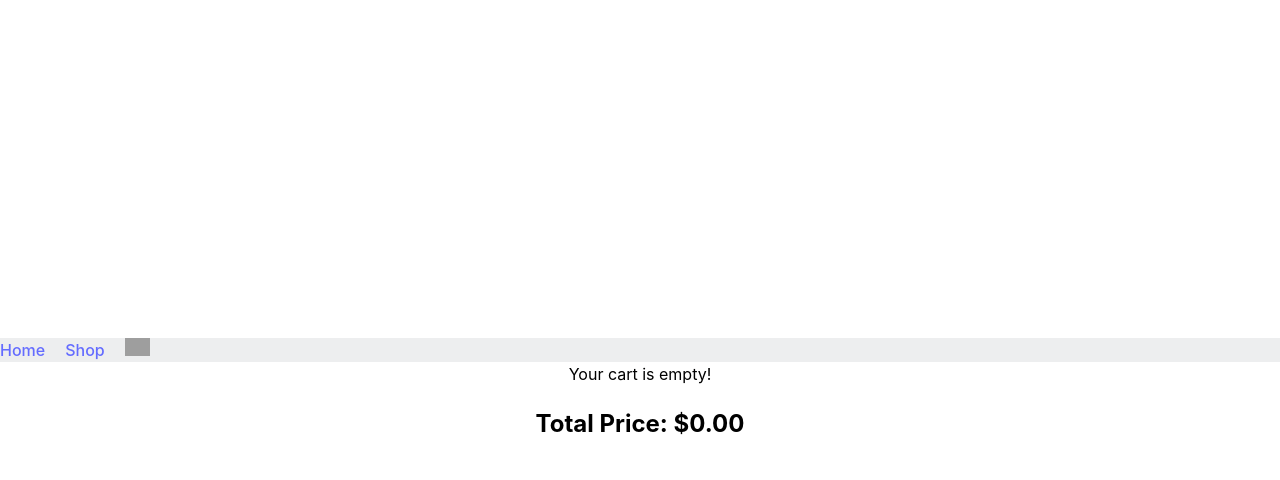
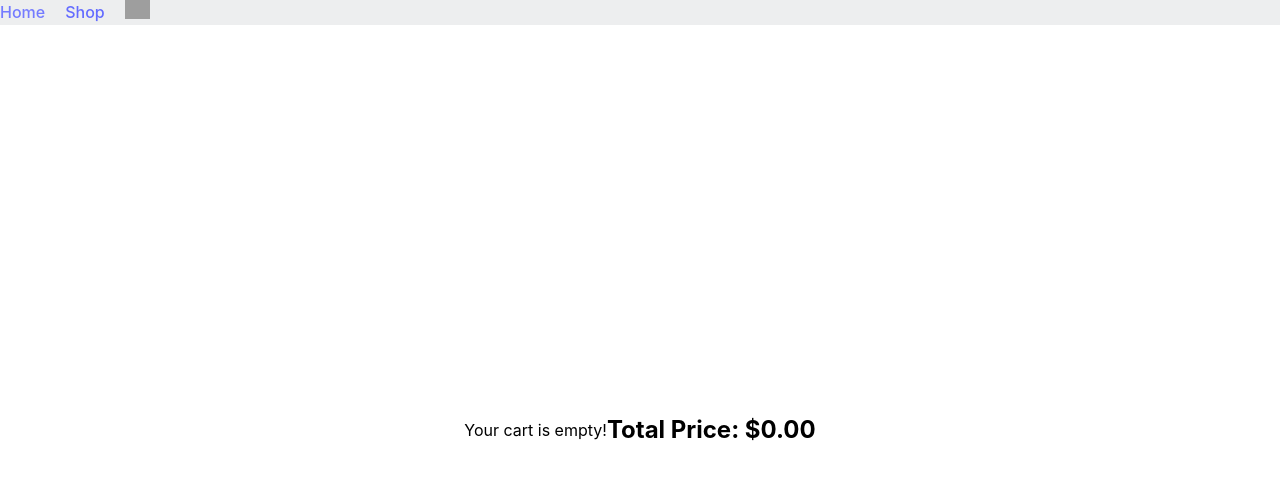
Before and after one commit to btylerw/ShoppingCart, a React (Vite) app: page /cart in a window 1280 px wide. Shown: the top 480 px of the page. Built offline with nearby package versions, Linux system fonts and the light colour scheme; grey boxes are pictures that could not be loaded.

Commit message:
Navbar now permanently sticks to top. Fixed a bug where cart amount wouldn't change

```diff
--- a/src/App.css
+++ b/src/App.css
@@ -9,6 +9,7 @@
   height: 100vh;
   margin-top: 5px;
 }
+
 .logo {
   will-change: filter;
   transition: filter 300ms;
--- a/src/CartContext.jsx
+++ b/src/CartContext.jsx
@@ -36,8 +36,14 @@ export function CartProvider({ children }) {
         return total;
     }
 
+    function changeCartAmount(amount) {
+        if (cartAmount + amount > 0) {
+            setCartAmount(cartAmount + amount);
+        }
+    }
+
     return (
-        <CartContext.Provider value={{ cartItems, cartAmount, addToCart, calculatePrice, removeFromCart }}>
+        <CartContext.Provider value={{ cartItems, cartAmount, addToCart, calculatePrice, removeFromCart, changeCartAmount }}>
             {children}
         </CartContext.Provider>
     );
--- a/src/GetProducts.jsx
+++ b/src/GetProducts.jsx
@@ -10,7 +10,7 @@ function GetProducts() {
     const [loading, setLoading] = useState(true);
 
     // Getting cart info from Cart Context
-    const { cartItems, cartAmount, addToCart, calculatePrice } = useCart();
+    const { cartItems, cartAmount, addToCart, calculatePrice, changeCartAmount } = useCart();
 
     // API request to retrieve all of our product information.
     useEffect(() => {
@@ -28,10 +28,12 @@ function GetProducts() {
     const changeQuantity = (product, change) => {
         if (change === 'increase') {
             setProducts(products.map(item => item.id === product.id ? {...item, quantity: item.quantity + 1} : item))
+            changeCartAmount(1);
         } else {
             const canDecrease = products.find(item => item.id === product.id  && product.quantity > 1);
             if (canDecrease) {
                 setProducts(products.map(item => item.id === product.id ? {...item, quantity: item.quantity -1} : item))
+                changeCartAmount(-1);
             }
 
         }
@@ -57,7 +59,9 @@ function GetProducts() {
     return (
         <>
             <Navbar />
-            <div className="productGrid">{createImages}</div>
+            <div className="shop-container">
+                <div className="productGrid">{createImages}</div>
+            </div>
         </>
     )
 }
--- a/src/ShoppingCart.jsx
+++ b/src/ShoppingCart.jsx
@@ -10,7 +10,7 @@ export const ShoppingCart = () => {
     const showCart = cartItems.map((item) => {
         return (
             <>
-            <div className="cart-container">
+            <div className="cart-items">
                 <img className="cart-image" src={item.image} alt="" />
                 <h3 style={{color: 'black'}}>{item.title}</h3>
                 <h3 style={{color: 'black'}}>{item.price}</h3>
@@ -24,8 +24,10 @@ export const ShoppingCart = () => {
     return (
         <>
             <Navbar />
-            <div style={{color: 'black'}}>{cartAmount ? showCart : "Your cart is empty!"}</div>
-            <h2 style={{color: 'black'}}>Total Price: ${calculatePrice()}</h2>
+            <div className="cart-container">
+                <div style={{color: 'black'}}>{cartAmount ? showCart : "Your cart is empty!"}</div>
+                <h2 style={{color: 'black'}}>Total Price: ${calculatePrice()}</h2>
+            </div>
         </>
     )
 }
--- a/styles/GetProducts.css
+++ b/styles/GetProducts.css
@@ -1,5 +1,10 @@
 .product {
     color: black;
+}
+
+.shop-container {
+    height: 100vh;
+    margin-top: 5px;
 }
 
 .quant-button-container {
--- a/styles/ShoppingCart.css
+++ b/styles/ShoppingCart.css
@@ -4,11 +4,14 @@
 }
 
 .cart-container {
+    height: 100vh;
     width: 100vw;
-    height: 100vh;
     margin-top: 5px;
     display: flex;
     align-items: center;
     justify-content: center;
-    flex-direction: column;
 }
+
+.cart-items {
+    width: 100vw;
+}
```
